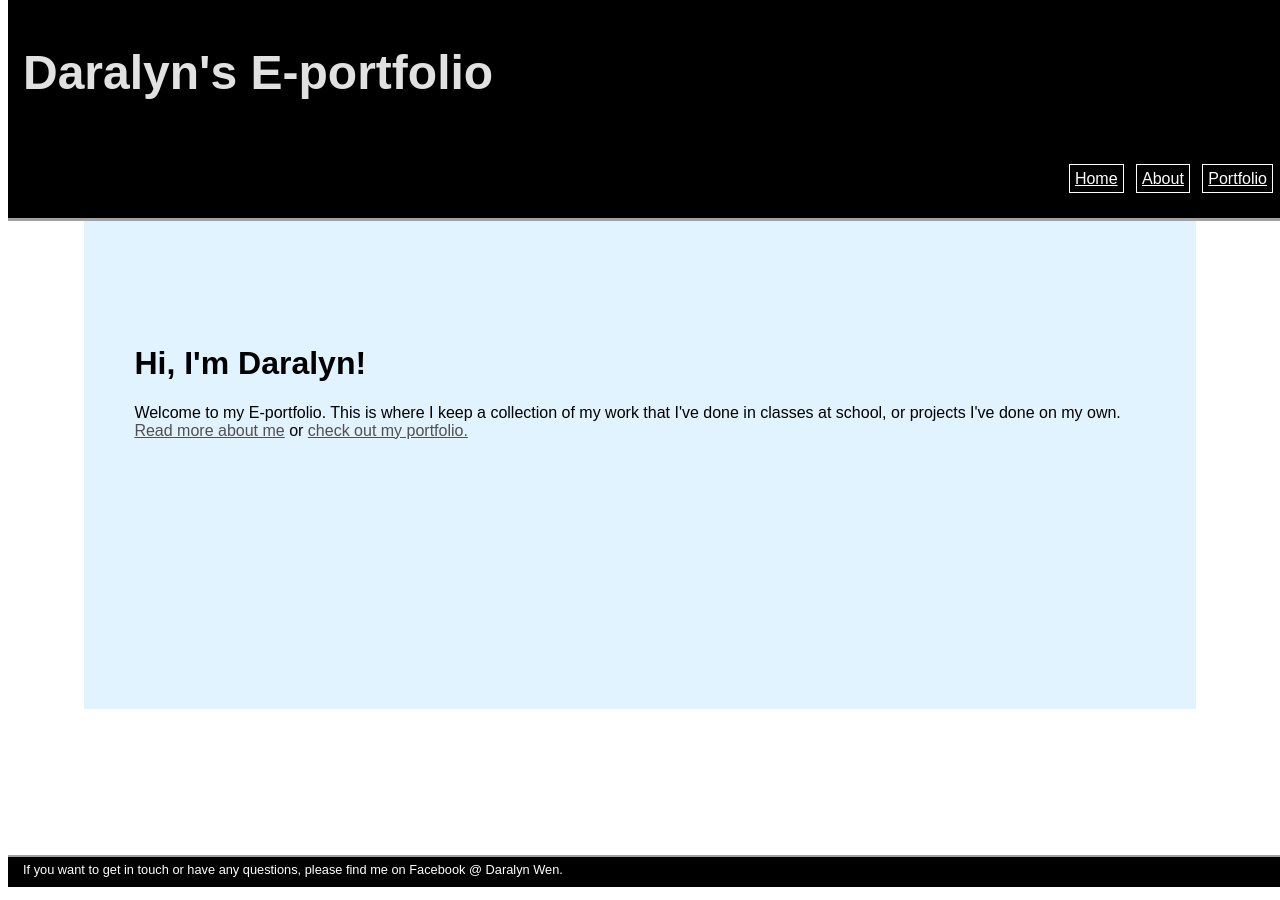
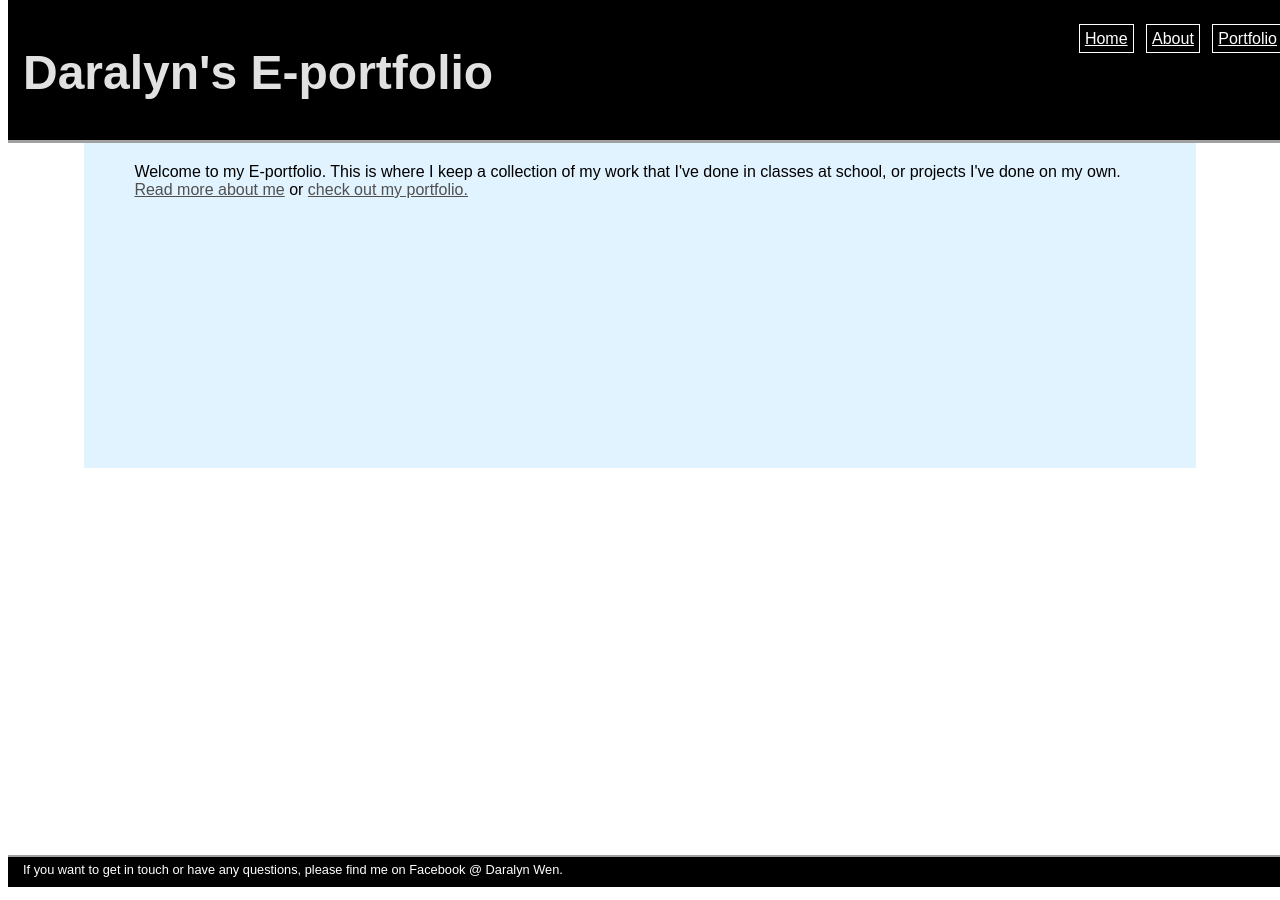
Before and after one commit to daralyn/daralyn.github.io, a Jekyll site: the page built from index.html, in a window 1280 px wide. Built offline with Jekyll 4.4.1, drawn with Linux system fonts in a browser that asks for light colours.

Commit message:
Update main.css

```diff
--- a/css/main.css
+++ b/css/main.css
@@ -6,6 +6,23 @@ header{
     background-color: rgb(0, 0, 0);
     padding-left: 15px;
     margin: 0;
+}
+
+#eportfolioheader {
+    font-family: 'AR BONNIE', 'Arial', 'Sans-Serif';
+    font-size: 3em;
+    color: rgb(225, 225, 225);
+    padding-top: 5px;
+    text-decoration: none;
+}
+
+#pnavigation {
+    font-color: rgb(225, 225, 225);
+    text-decoration: none;
+    position: absolute;
+    top: 20px;
+    right: 10px;
+    margin: 10px;
 }
 
 footer{
@@ -29,28 +46,13 @@ footer{
 .container{
     width: 80%;
     margin: 0 auto;
+    margin-top: 20px;
     background-color: rgb(225, 243, 255);
     padding-left: 50px;
     padding-right: 50px;
     padding-bottom: 20%;
-    padding-top: 25%;
+    padding-top: 5%;
 }
-
-#eportfolioheader {
-    font-family: 'AR BONNIE', 'Arial', 'Sans-Serif';
-    font-size: 3em;
-    color: rgb(225, 225, 225);
-    padding-top: 5px;
-    text-decoration: none;
-}
-
-#pnavigation {
-    font-color: rgb(225, 225, 225);
-    text-decoration: none;
-    float: right;
-    margin: 30px;
-}
-
 
 a.navbutton{
     border: 1px solid rgb(255, 255, 255);
```
